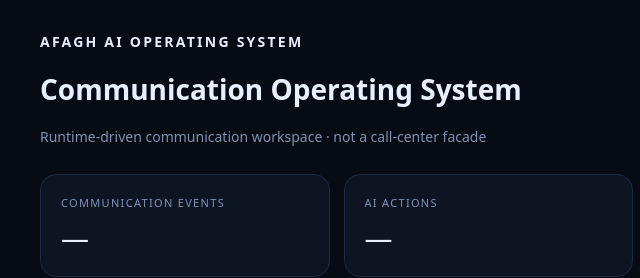
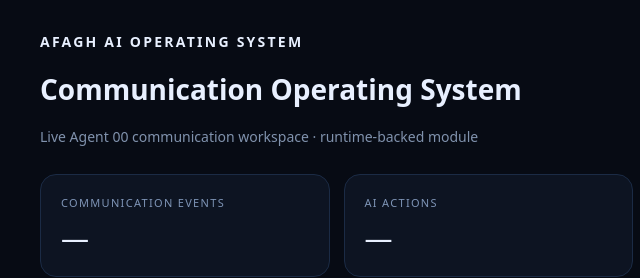
Before and after one commit to afagh-virtual-office/afagh-virtual-office-demo, a plain HTML site: page communication-os.html in a window 1280 px wide. Shown: the top 278 px of the page, 0-640 px from the left. Drawn offline with Linux system fonts and the light colour scheme; no server answers.

Commit message:
fix(agent-00): mark communication module live and runtime-backed

```diff
--- a/communication-os.html
+++ b/communication-os.html
@@ -1,6 +1,6 @@
 <!doctype html>
 <html lang="en"><head><meta charset="utf-8"><meta name="viewport" content="width=device-width,initial-scale=1"><title>AFAGH Communication OS</title><style>body{margin:0;background:#070b14;color:#e8f0ff;font:14px system-ui}main{max-width:1200px;margin:auto;padding:32px}.top{display:flex;justify-content:space-between;align-items:center}.brand{letter-spacing:.16em;font-weight:800}.state{border:1px solid #30486d;padding:8px 12px;border-radius:20px;color:#8fdcff}.grid{display:grid;grid-template-columns:repeat(4,1fr);gap:14px;margin-top:28px}.card{background:#0d1422;border:1px solid #1b2b45;border-radius:16px;padding:20px}.label{color:#7e94b6;font-size:11px;letter-spacing:.12em}.value{font-size:28px;margin-top:8px}.flow{display:flex;flex-wrap:wrap;gap:8px;margin:22px 0}.flow span{padding:10px 12px;border:1px solid #263b5d;border-radius:9px;background:#0a1120}.panel{margin-top:18px}.row{display:flex;justify-content:space-between;border-bottom:1px solid #17243a;padding:14px 0}.muted{color:#8092ad}.blocked{color:#ffb36b}.ok{color:#72e6b5}@media(max-width:800px){.grid{grid-template-columns:1fr 1fr}}</style></head>
-<body><main><div class="top"><div><div class="brand">AFAGH AI OPERATING SYSTEM</div><h1>Communication Operating System</h1><div class="muted">Runtime-driven communication workspace · not a call-center facade</div></div><div class="state" id="runtime">RUNTIME CHECKING</div></div>
+<body><main><div class="top"><div><div class="brand">AFAGH AI OPERATING SYSTEM</div><h1>Communication Operating System</h1><div class="muted">Live Agent 00 communication workspace · runtime-backed module</div></div><div class="state" id="runtime">RUNTIME CHECKING</div></div>
 <div class="grid"><div class="card"><div class="label">COMMUNICATION EVENTS</div><div class="value" id="events">—</div></div><div class="card"><div class="label">AI ACTIONS</div><div class="value" id="actions">—</div></div><div class="card"><div class="label">POLICY</div><div class="value ok">DENY-BY-DEFAULT</div></div><div class="card"><div class="label">PRODUCTION</div><div class="value blocked">NOT VERIFIED</div></div></div>
 <div class="card panel"><div class="label">CANONICAL RUNTIME FLOW</div><div class="flow"><span>IDENTITY</span><span>INTENT</span><span>RECOMMENDATION</span><span>DECISION PROPOSAL</span><span>POLICY</span><span>AUTHORIZATION</span><span>WORKFORCE</span><span>EXECUTION</span><span>EVIDENCE</span></div></div>
 <div class="card panel"><div class="label">CONTROL SURFACE</div><div class="row"><span>COM-C01 → Identity</span><span class="muted">Runtime contract</span></div><div class="row"><span>COM-C04 → AI Action</span><span class="muted">Approval boundary</span></div><div class="row"><span>COM-C05 → Policy Decision</span><span class="muted">Fail closed</span></div><div class="row"><span>COM-C07 → Evidence</span><span class="muted">Controlled / not live</span></div></div></main>
```
